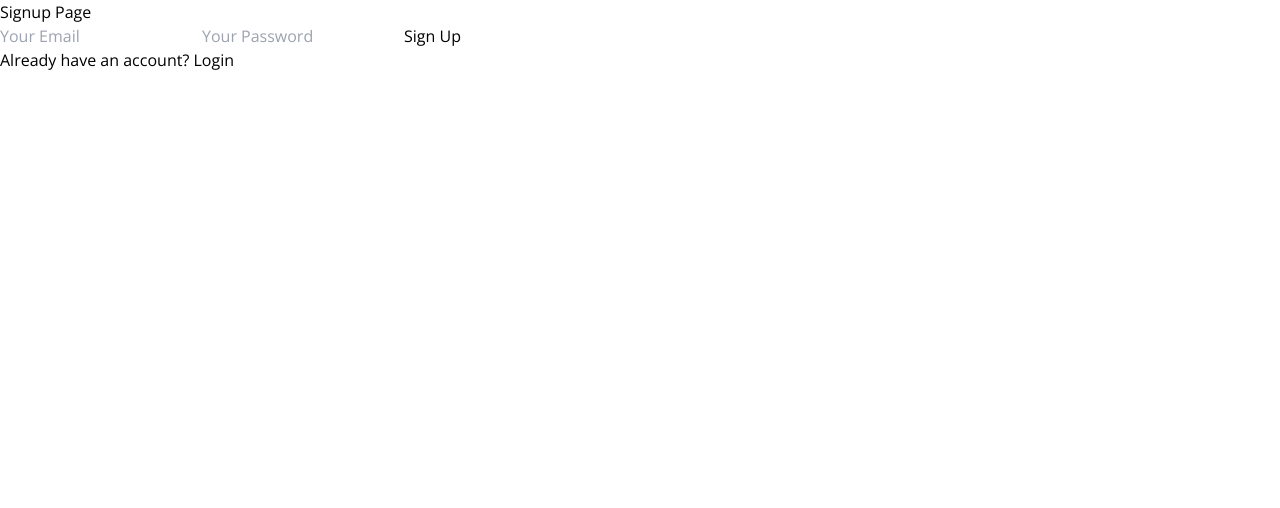
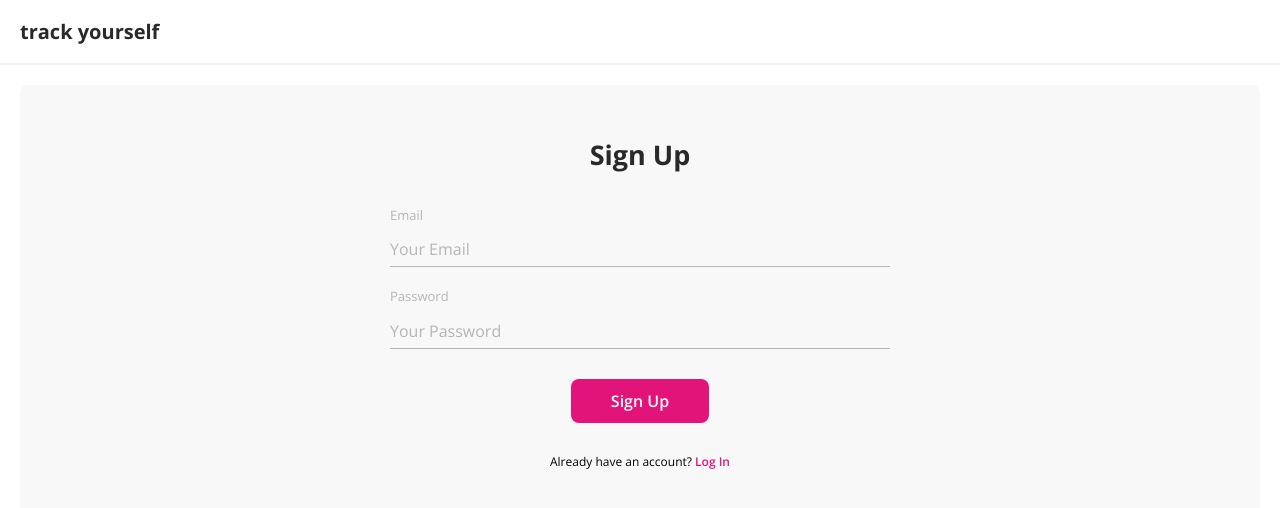
Before and after one commit to gosiapulawska/TrackYourself, a React (Create React App) app: page /signup in a window 1280 px wide. Shown: the top 508 px of the page. Built offline with nearby package versions, Linux system fonts and the light colour scheme; no server answers.

Commit message:
feat: Add styles for Sign up page

```diff
--- a/src/pages/Signup.js
+++ b/src/pages/Signup.js
@@ -20,27 +20,40 @@ const Signup = () => {
     }
 
     return (
-        <div>
-            <h1>Signup Page</h1>
-            <form onSubmit={handleSubmit} className='signup-form'>
-                <input
+        <>
+            <header>
+                <nav className='tw-font-sans tw-flex tw-flex-row tw-h-[65px] tw-px-5 tw-border-b-2 tw-border-light-gray'>
+                    <button className='tw-text-[20px] tw-font-bold tw-text-black'>track yourself</button>
+                </nav>
+            </header>
+            <div className='sm:tw-m-5 tw-font-sans tw-m-0 tw-bg-beige tw-rounded-lg sm:tw-h-[calc(100vh-108px)] tw-h-[calc(100vh-65px)]'>
+                <div className='tw-px-5 sm:tw-px-0 sm:tw-w-[500px] tw-w-[100%] tw-m-auto tw-justify-center tw-flex tw-flex-col tw-items-center'>
+                    <h1 className='tw-mt-[50px] tw-mb-[30px] tw-text-black tw-text-[27px] tw-font-bold'>Sign Up</h1>
+                    <form className='tw-w-[100%] tw-flex tw-flex-col login-form' onSubmit={handleSubmit}>
+                        <label className='tw-text-gray tw-text-[13px] tw-mb-[12px]' htmlFor='email'>Email</label>
+                        <input className='tw-text-[16px] tw-pb-[5px] tw-bg-beige tw-mb-[20px] tw-border-b-[1px] tw-border-gray placeholder:tw-text-gray'
                                type="email"
+                               id='email'
                                placeholder="Your Email"
                                required
                                value={email}
                                onChange={(e) => setEmail(e.target.value)}
                         />
-                <input
+                        <label className='tw-text-gray tw-text-[13px] tw-mb-[12px]' htmlFor='password'>Password</label>
+                        <input className='tw-mb-[30px] tw-text-[16px] tw-pb-[5px] tw-bg-beige tw-border-b-[1px] tw-border-gray placeholder:tw-text-gray'
                                type="password"
                                placeholder="Your Password"
+                               id='password'
                                required
                                value={password}
                                onChange={(e) => setPassword(e.target.value)}
                         />
-                <button type="submit">Sign Up</button>
+                        <button className='tw-mb-[30px] tw-text-white tw-text-[16px] tw-font-semibold tw-bg-pink tw-px-[40px] tw-py-[10px] tw-max-w-[180px] tw-self-center tw-rounded-lg hover:tw-bg-light-pink hover:tw-text-pink' type="submit">Sign Up</button>
+                        <p className='tw-self-center tw-text-gary tw-text-[12px]'>Already have an account? <Link to="/login" className='tw-text-pink tw-text-[12px] tw-font-semibold'>Log In</Link></p>
                     </form>
-            <p>Already have an account? <Link to="/login">Login</Link></p>
                 </div>
+            </div>
+        </>
     )
 }
 
```
Lines whose indentation alone changed are shown as unchanged.
